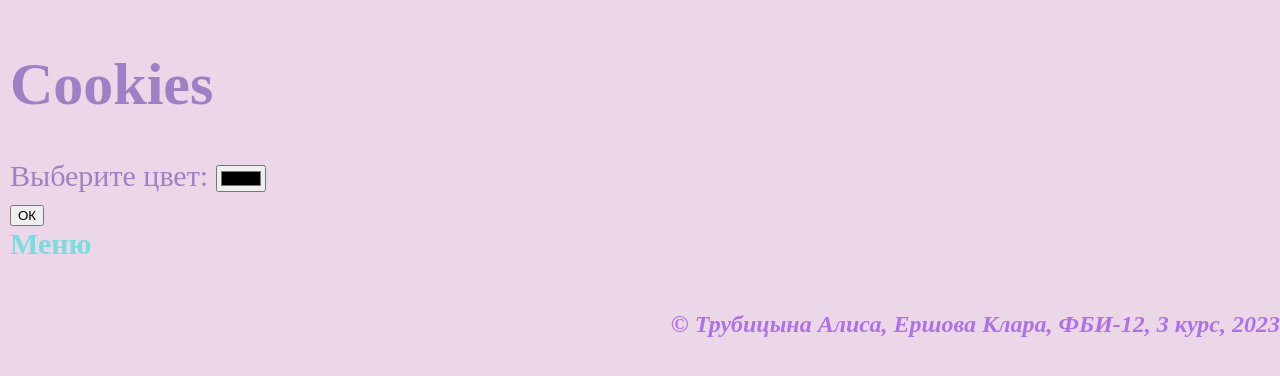
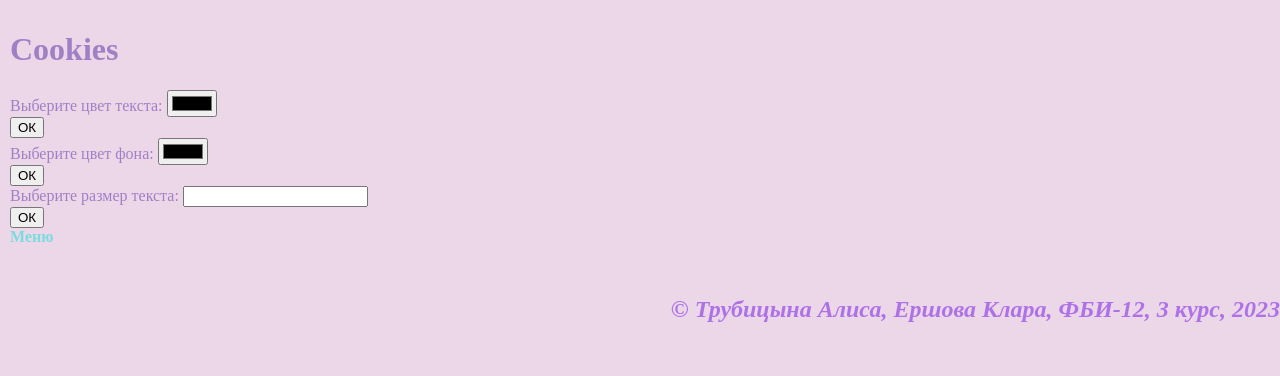
Before and after one commit to ershooooo/web-programming-labs-2, a Python web app: template templates/cookies.html in a window 1280 px wide. Shown: the part 27-403 px from the top of the page. Run offline with Jinja, Linux system fonts and the light colour scheme; the template is opened without the code that fills it, so the values that code supplies are empty.

Commit message:
Фон и размер текста

```diff
--- a/static/main.css
+++ b/static/main.css
@@ -7,10 +7,9 @@ body {
 main {
     margin-bottom: 40px;
     padding: 10px;
-    background-color: rgb(236, 215, 233);
-    color: rgb(160, 128, 196);
+
     text-align: left;
-    font-size: 30px;
+
 }
 
 header {
--- a/templates/base.html
+++ b/templates/base.html
@@ -9,6 +9,8 @@
     <style>
         body {
             color: {{ request.cookies.get('color') }};
+            background-color: {{ request.cookies.get('background-color') }};
+            font-size: {{ request.cookies.get('font-size') }};
         }
     </style>
     {% endif %}
--- a/templates/cookies.html
+++ b/templates/cookies.html
@@ -6,8 +6,22 @@
     <h1>Cookies</h1>
     <form method="post">
         <div>
-            <label for="color">Выберите цвет:</label>
+            <label for="color">Выберите цвет текста:</label>
             <input type="color" id="color" name="color">
+        </div>
+        <div>
+            <button type="submit">ОК</button>
+        </div>
+        <div>
+            <label for="background-color">Выберите цвет фона:</label>
+            <input type="color" id="background-color" name="background-color">
+        </div>
+        <div>
+            <button type="submit">ОК</button>
+        </div>
+        <div>
+            <label for="font-size">Выберите размер текста:</label>
+            <input type="font-size" id="font-size" name="font-size">
         </div>
         <div>
             <button type="submit">ОК</button>
--- a/templates/lab4.html
+++ b/templates/lab4.html
@@ -9,6 +9,7 @@
         <li><a href="/lab4/login">Форма авторизации</a></li>
         <li><a href="/lab4/fridge">Холодильник</a></li>
         <li><a href="/lab4/corn">Заказ зерна</a></li>
+        <li><a href="/lab4/cookies">Куки</li>
     </ol>
 
 {% endblock %}
```
Also changed, not shown: lab4.py (+10 -10 lines).
